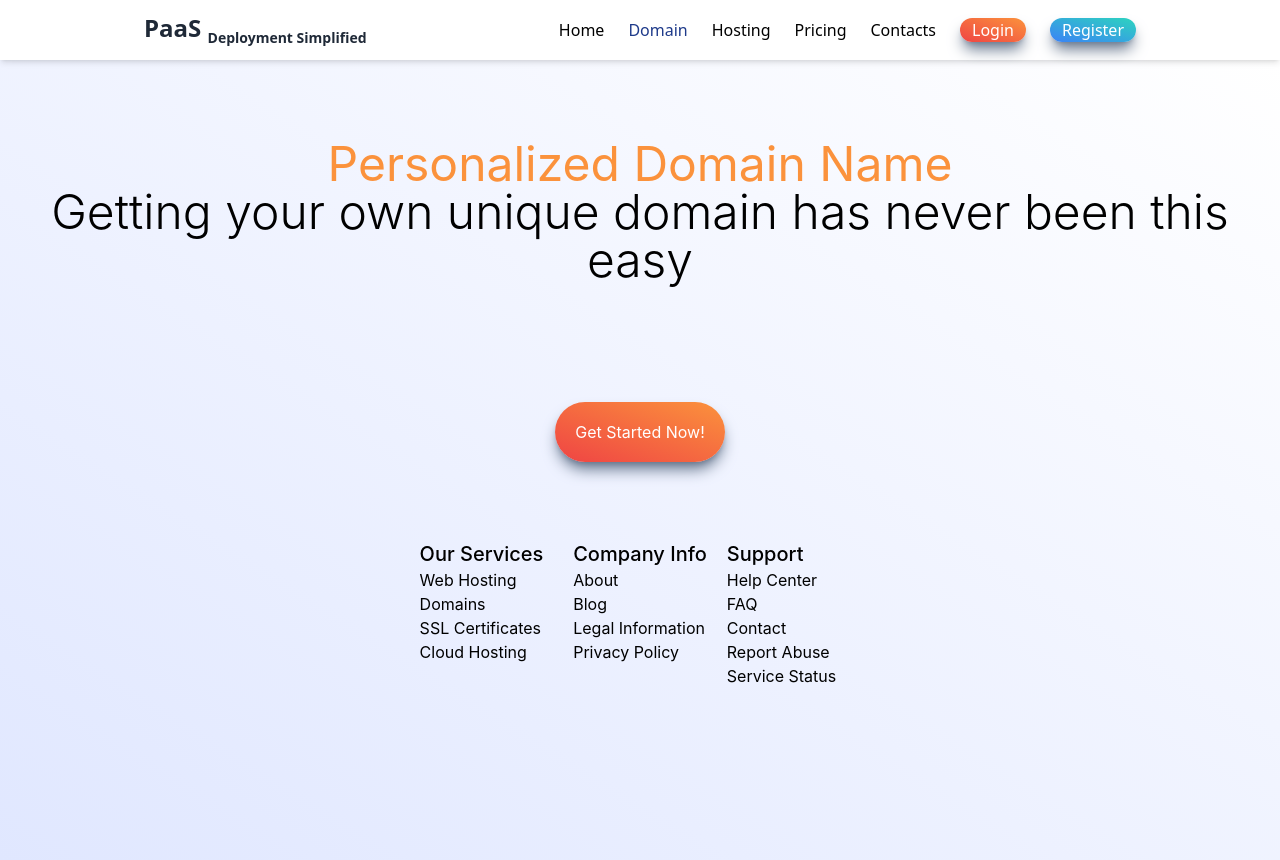
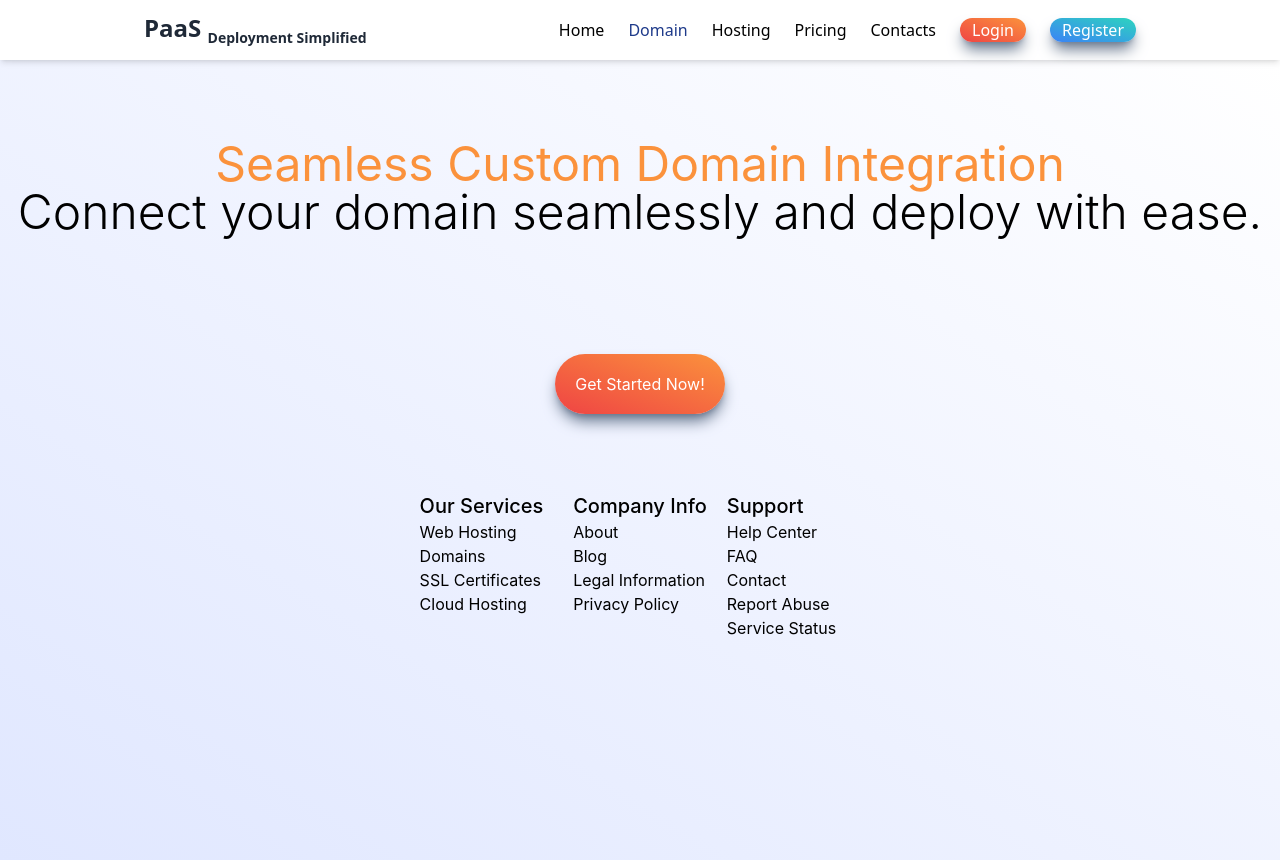
Before and after one commit to tans1/paas--frontend, a React (Create React App) app: page /domain in a window 1280 px wide. Built offline with nearby package versions, Linux system fonts and the light colour scheme.

Commit message:
update domain text

```diff
--- a/src/pages/domain.tsx
+++ b/src/pages/domain.tsx
@@ -8,7 +8,7 @@ const Domain = () => {
     return (
         <div className="bg-gradient-to-tr from-indigo-100 to-white min-h-dvh">
             <div className='text-3xl md:text-5xl text-center py-20'>
-                <Topic orangeTitle='Personalized Domain Name' title={''} text={'Getting your own unique domain has never been this easy'} />
+                <Topic orangeTitle='Seamless Custom Domain Integration' title={''} text={'Connect your domain seamlessly and deploy with ease.'} />
             </div>
             <div className='mx-auto p-14 bg-transparent rounded-2xl max-w-2xl text-center'>
                 <a href='/login' className='p-5 h-fit w-fit shadow-lg shadow-slate-500 text-white rounded-full bg-gradient-to-tr from-red-500 to-orange-400 justify-self-center'>Get Started Now!</a>
```
